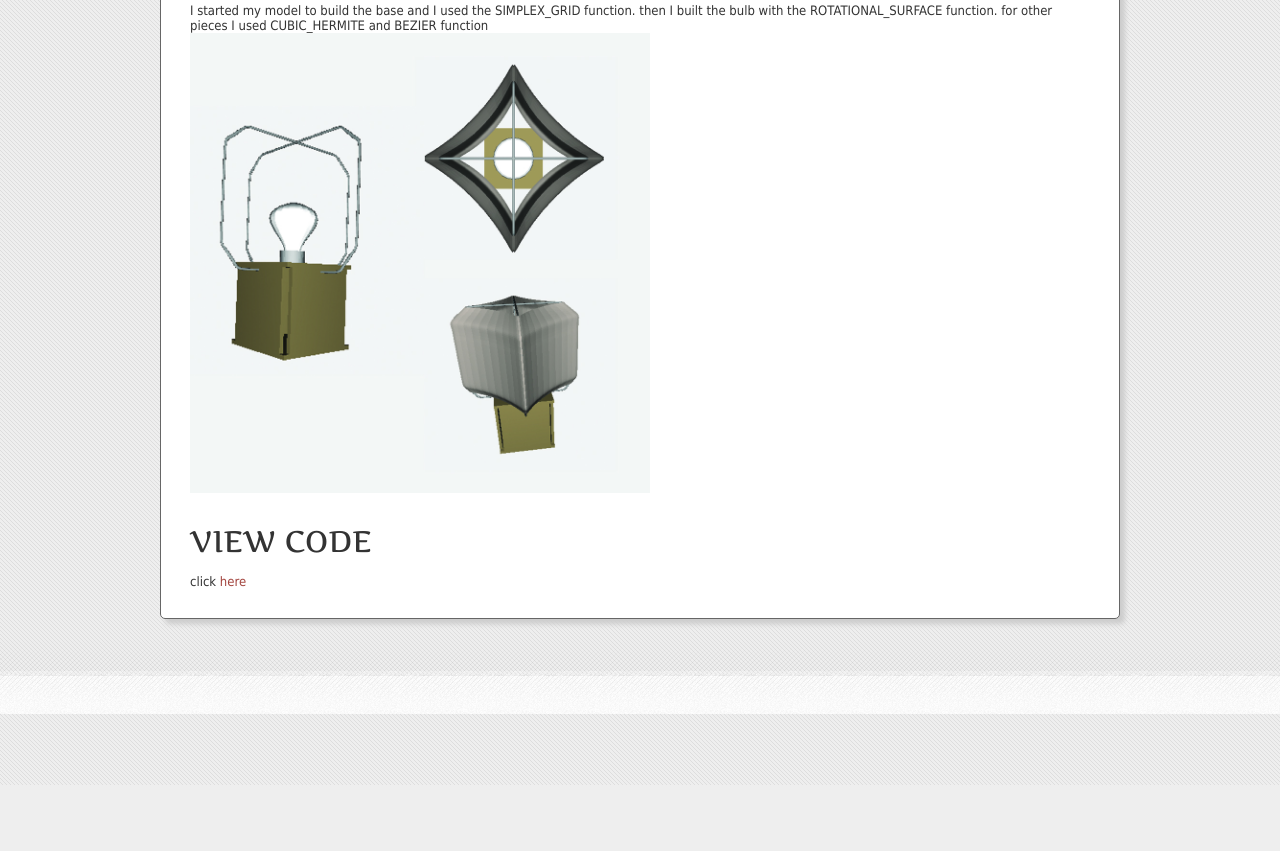
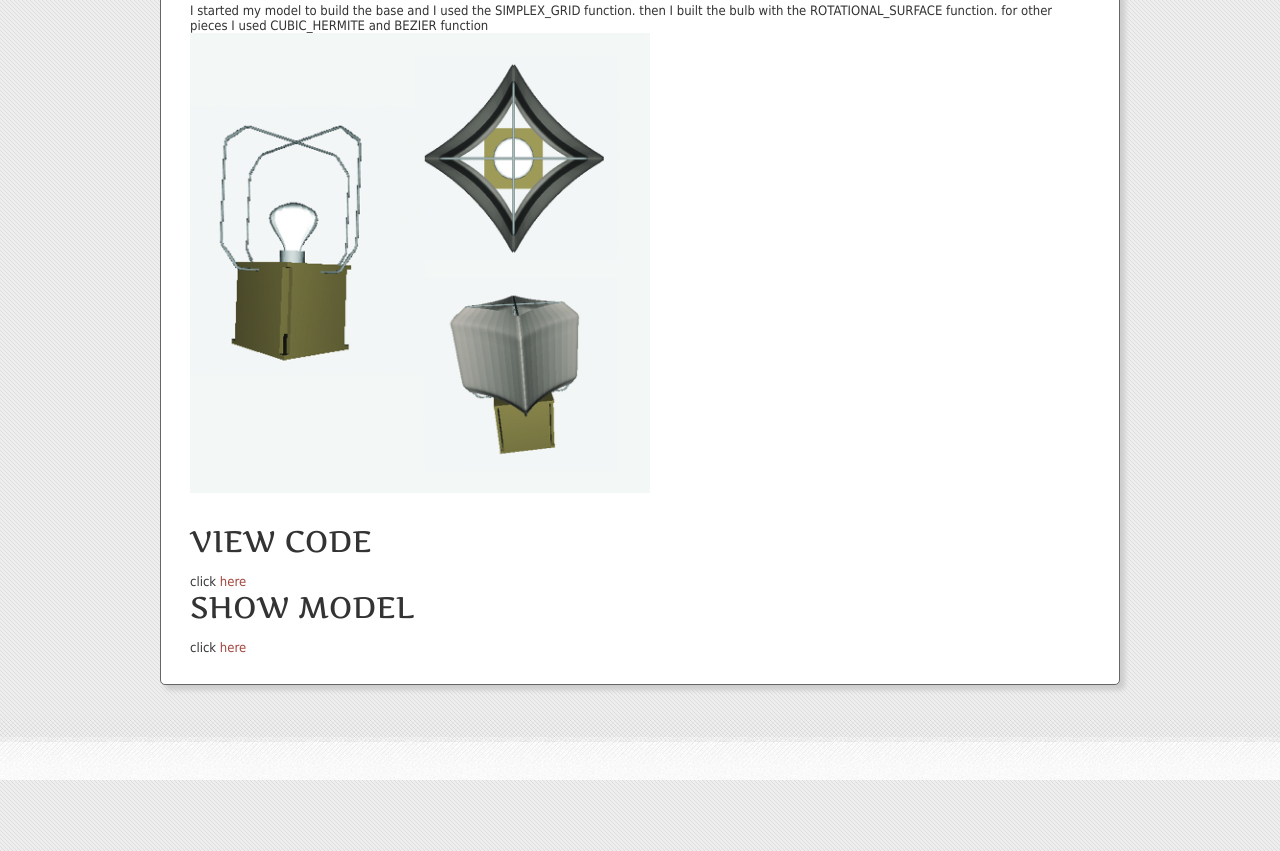
Before and after one commit to robtesta87/robtesta87.github.io, a plain HTML site: page Lamp Bali.html in a window 1280 px wide. Shown: the part 938-1789 px from the top of the page. Before the commit the page ends 1723 px from the top, so only its background shows below. Drawn offline with Linux system fonts and the light colour scheme; a script that the page names is missing.

Commit message:
modifica Lamp Bali.html

```diff
--- a/Lamp Bali.html
+++ b/Lamp Bali.html
@@ -80,6 +80,8 @@ for other pieces I used CUBIC_HERMITE and BEZIER function
       <p><br />
       <h1>VIEW CODE </h1>
         <p>click <a href="https://github.com/cvdlab-cg/465341/blob/master/final-project/LampBali.js">here</a></p>
+        <h1>SHOW MODEL</h1>
+        <p>click <a href="LampBali_boilerplate.html">here</a></p>
       </p>
       <div class="clear"></div>
     </div>
```
